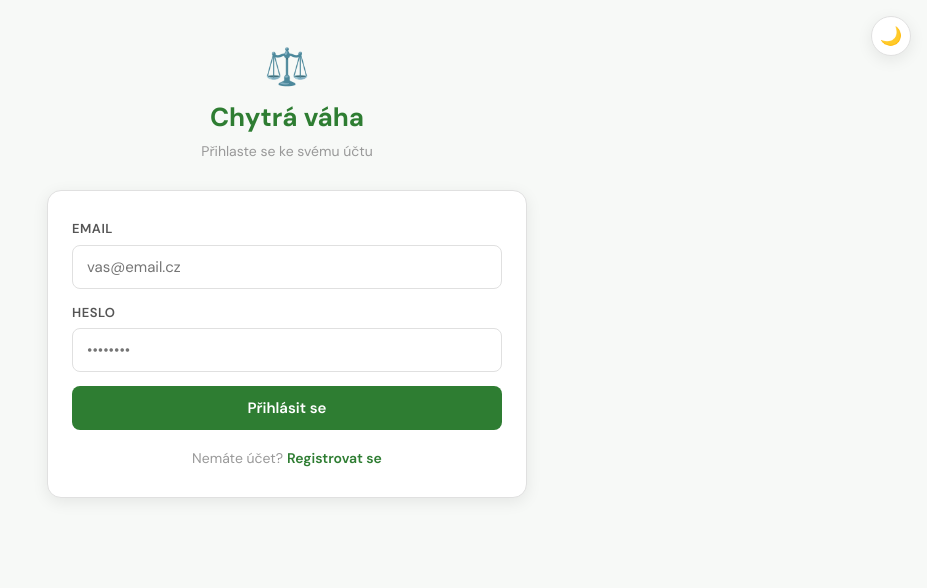
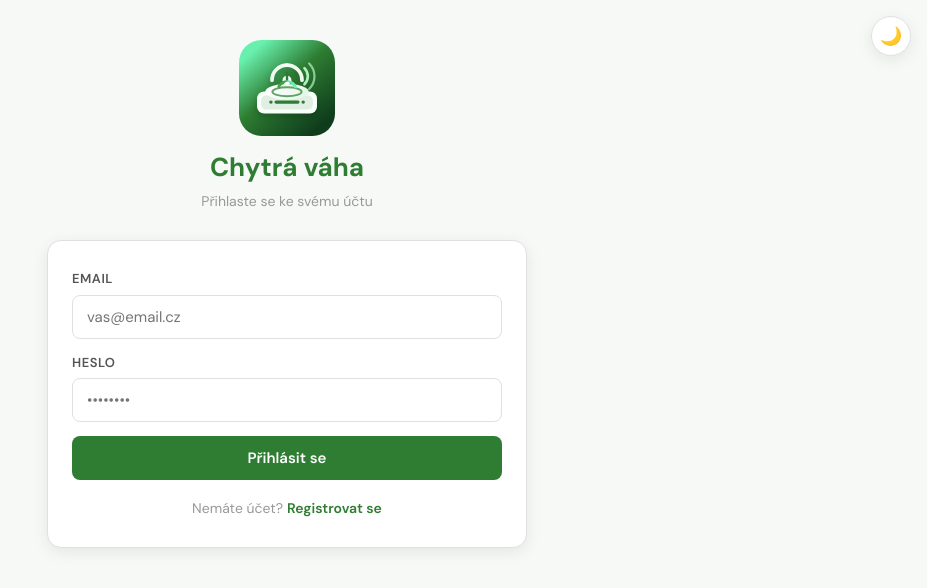
Before and after one commit to Maxiduck23/smart-scales-esp32, a website: page public/index.html in a window 1280 px wide. Shown: the whole page, without its empty margins (353-1280 px from the left). Drawn offline with Linux system fonts and the light colour scheme.

Commit message:
Add auth page logo

```diff
--- a/public/app.js
+++ b/public/app.js
@@ -275,7 +275,7 @@ function toggleDark() {
 function renderLogin() {
   document.getElementById('app').innerHTML =
     '<div class="auth-wrap">'
-    + '<div class="auth-logo">⚖️</div>'
+    + '<div class="auth-logo"><img src="/logo.svg" class="auth-logo-img" alt="Chytrá váha"></div>'
     + '<div class="auth-title">Chytrá váha</div>'
     + '<div class="auth-sub">Přihlaste se ke svému účtu</div>'
     + '<div class="auth-card">'
@@ -328,7 +328,7 @@ var regData = {};
 function renderRegisterPage(step) {
   step = step || 1;
   var html = '<div class="auth-wrap">'
-    + '<div class="auth-logo">⚖️</div>'
+    + '<div class="auth-logo"><img src="/logo.svg" class="auth-logo-img" alt="Chytrá váha"></div>'
     + '<div class="auth-title">Registrace</div>'
     + '<div class="auth-sub">Krok ' + step + ' ze 2</div>'
     + '<div class="step-indicator">'
--- a/public/style.css
+++ b/public/style.css
@@ -72,8 +72,17 @@ body {
 }
 
 .auth-logo {
-    font-size: 36px;
-    margin-bottom: 4px;
+    display: flex;
+    align-items: center;
+    justify-content: center;
+    margin-bottom: 12px;
+}
+
+.auth-logo-img {
+    width: 96px;
+    height: 96px;
+    object-fit: contain;
+    display: block;
 }
 
 .auth-title {
```
